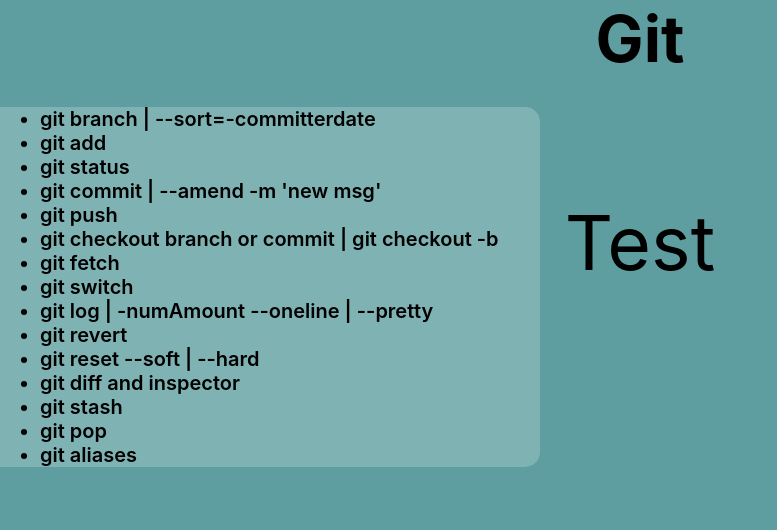
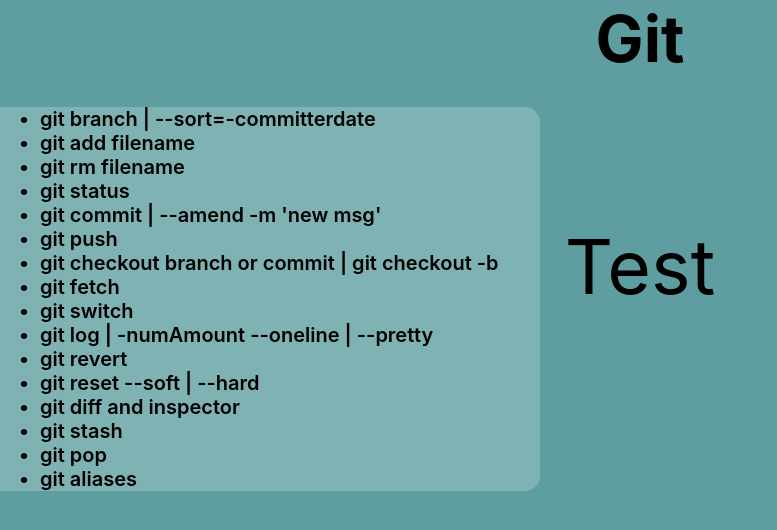
Before and after one commit to MichaelWhitt/git-brownbag, a React (Create React App) app: page / in a window 1280 px wide. Shown: the top 530 px of the page, without its empty margins (0-777 px from the left). Built offline with nearby package versions, Linux system fonts and the light colour scheme.

Commit message:
add git rm to list

```diff
--- a/src/App.js
+++ b/src/App.js
@@ -5,7 +5,8 @@
 
   const items = [
     'git branch | --sort=-committerdate',
-    'git add',
+    'git add filename',
+    'git rm filename',
     'git status',
     'git commit | --amend -m \'new msg\' ',
     'git push',
```
